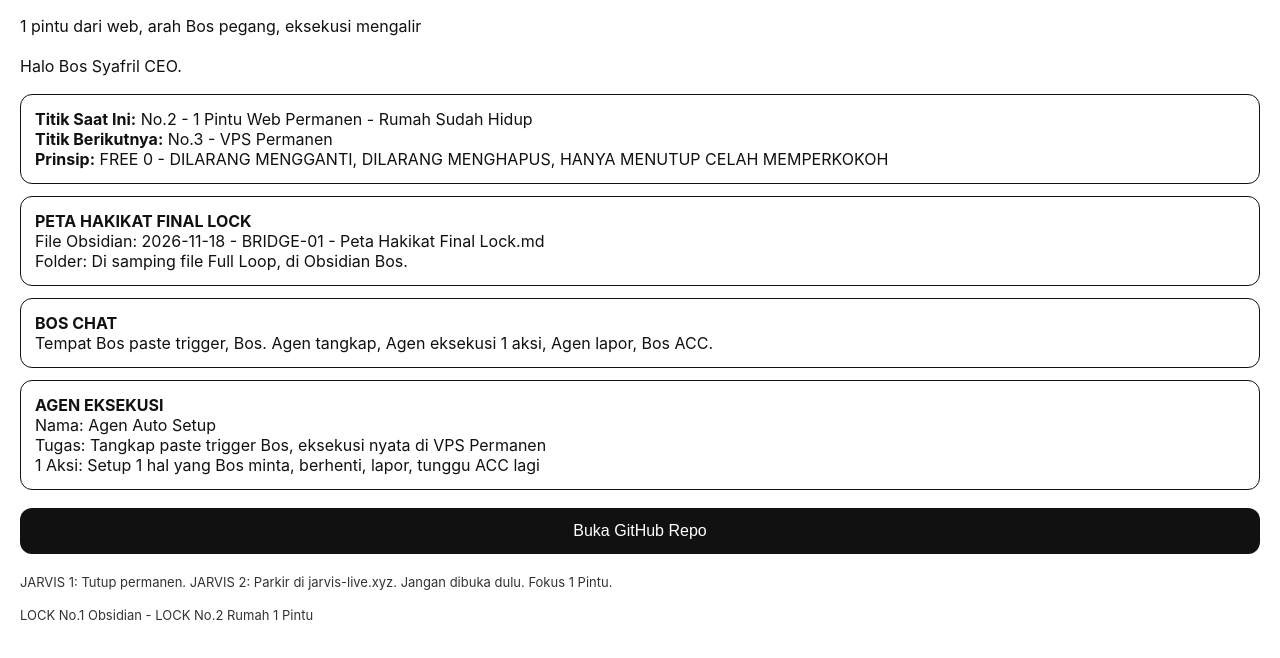
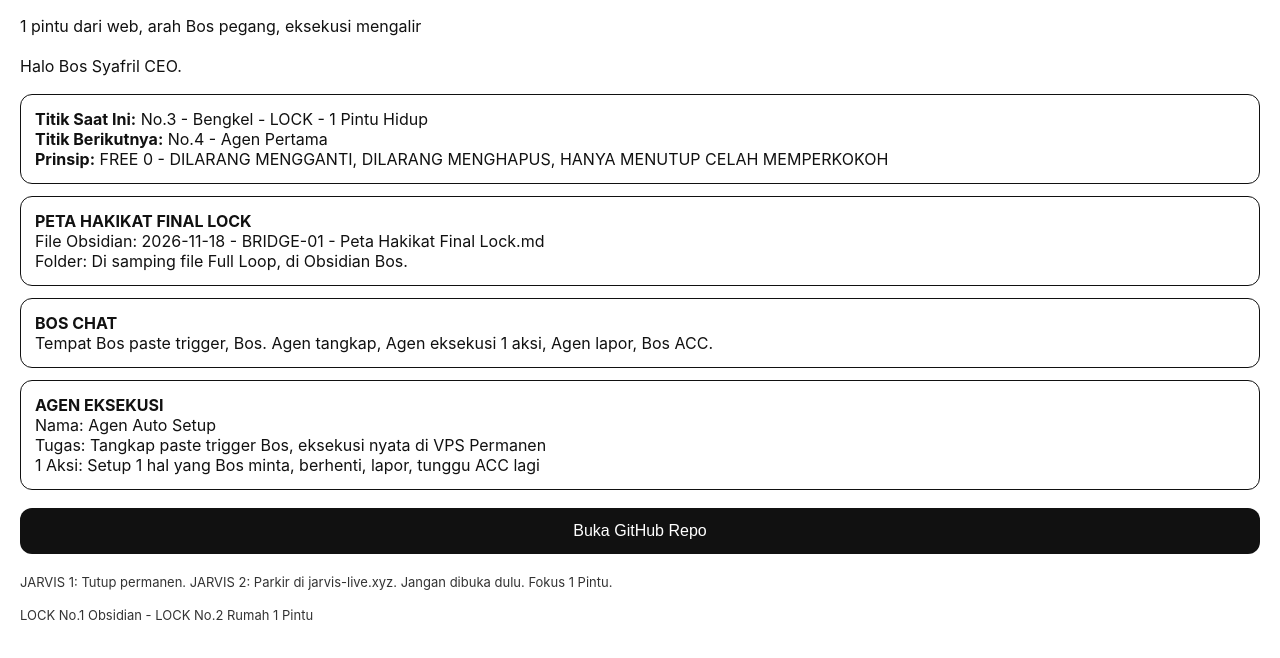
Before and after one commit to syafrilstory-glitch/1-pintu-bos-syafril, a plain HTML site: page index.html in a window 1280 px wide. Shown: the part 56-714 px from the top of the page. Drawn offline with Linux system fonts and the light colour scheme.

Commit message:
Update current and next points in index.html

```diff
--- a/index.html
+++ b/index.html
@@ -19,8 +19,8 @@ button{width:100%;padding:14px;font-size:16px;background:#111111;color:#ffffff;b
 <p>1 pintu dari web, arah Bos pegang, eksekusi mengalir</p>
 <p>Halo Bos Syafril CEO.</p>
 <div class="box">
-<b>Titik Saat Ini:</b> No.2 - 1 Pintu Web Permanen - Rumah Sudah Hidup<br>
-<b>Titik Berikutnya:</b> No.3 - VPS Permanen<br>
+<b>Titik Saat Ini:</b> No.3 - Bengkel - LOCK - 1 Pintu Hidup<br>
+<b>Titik Berikutnya:</b> No.4 - Agen Pertama<br>
 <b>Prinsip:</b> FREE 0 - DILARANG MENGGANTI, DILARANG MENGHAPUS, HANYA MENUTUP CELAH MEMPERKOKOH
 </div>
 <div class="box">
```
